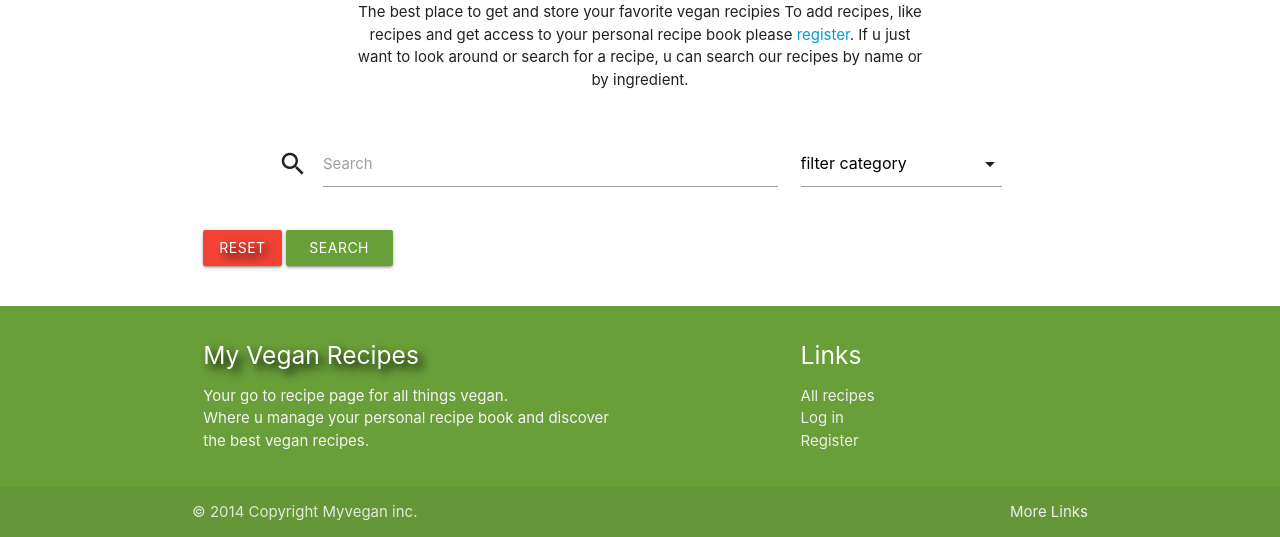
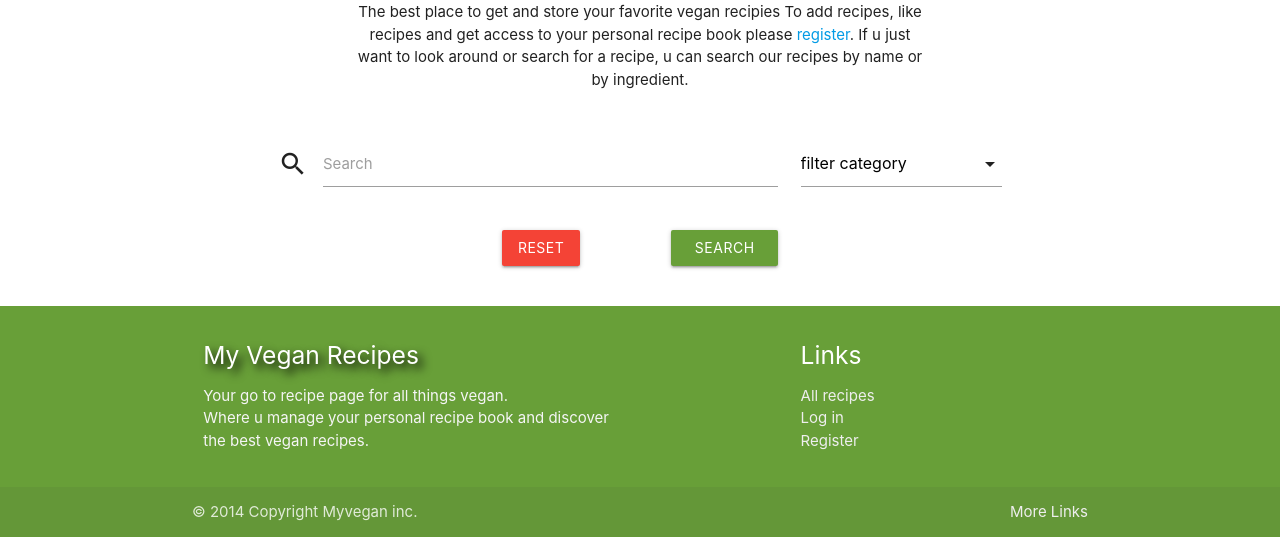
Before and after one commit to JorisPaarde/my-vegan-recipes, a Flask app: page / in a window 1280 px wide. Shown: the part 786-1323 px from the top of the page. Run offline with Flask 2, Linux system fonts and the light colour scheme; data that the repository does not hold is empty; some libraries are stand-ins or nearby versions.

Commit message:
Adjusted search buttons

```diff
--- a/templates/all_recipes.html
+++ b/templates/all_recipes.html
@@ -44,9 +44,9 @@
         </div>
     </div>
     <div class="row">
-        <div class="col s12 m4">
-            <a href="{{ url_for('all_recipes') }}" class="red btn text-shadow">Reset</a>
-            <button type="submit" class="waves-effect waves-light btn light-green darken-2">
+        <div class="col s6 offset-s3 m6 offset-m3 l4 offset-l4">
+            <a href="{{ url_for('all_recipes') }}" class="red btn waves-effect waves-light">Reset</a>
+            <button type="submit" class="right waves-effect waves-light btn light-green darken-2">
                 <i class="fas fa-search left"></i> Search
             </button>
         </div>
```
